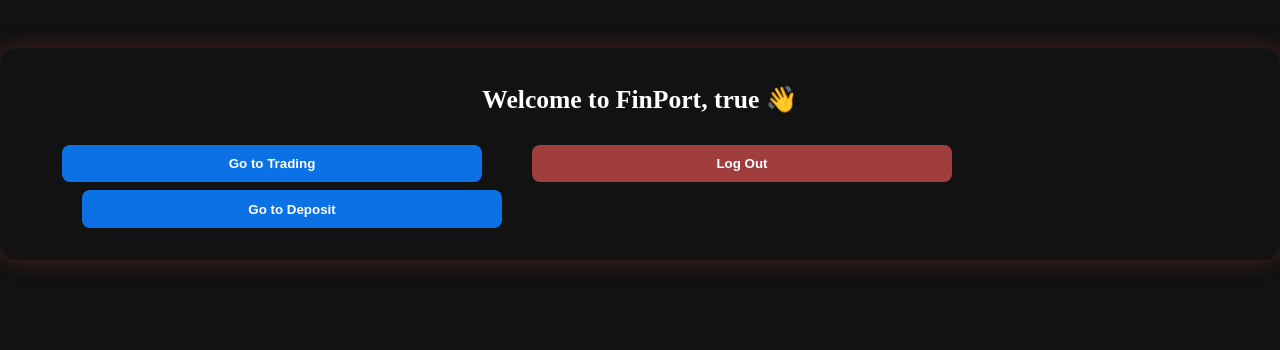
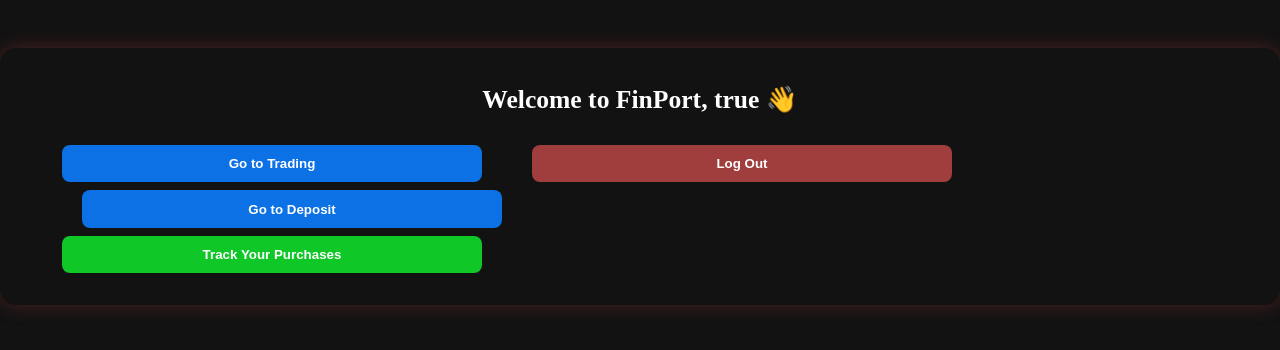
Before and after one commit to UmerAhmad11/FinPort, a React (Vite) app in the folder frontend/: page /frontpage in a window 1280 px wide. Shown: the top 350 px of the page. Built offline with nearby package versions, Linux system fonts and the light colour scheme; sample sign-in values are in the browser's storage.

Commit message:
Purchases Page Added

```diff
--- a/frontend/src/App.css
+++ b/frontend/src/App.css
@@ -234,6 +234,24 @@
   background-color: #0a35c2;
 }
 
+.goto-purchases-button {
+  margin-top: 0.5rem;
+  padding: 0.7rem;
+  margin-left: 30px;
+  width: 420px;
+  background-color: #10c728; /* Slightly different than submit */
+  border: none;
+  border-radius: 8px;
+  color: white;
+  font-weight: bold;
+  cursor: alias; /*should use pointer instead but welp*/
+  transition: background-color 0.3s ease;
+}
+
+.goto-purchases-button:hover {
+  background-color: #0c632c;
+}
+
 .goto-frontpage-button {
   margin-top: 0.5rem;
   padding: 0.7rem;
--- a/frontend/src/App.jsx
+++ b/frontend/src/App.jsx
@@ -37,7 +37,7 @@
           }
         />
         <Route
-          path="/purchase_tracker"
+          path="/purchases"
           element={
             <ProtectedRoute>
               <PurchaseTracker />
--- a/frontend/src/FrontPage.jsx
+++ b/frontend/src/FrontPage.jsx
@@ -45,6 +45,16 @@
 
             </div>
 
+            <div classname="goto-purchases">
+                <button
+                    type="button"
+                    className="goto-purchases-button"
+                    onClick={() => navigate('/purchases')}
+                >
+                    Track Your Purchases
+                </button>
+            </div>
+
 
         </div>
     )
--- a/frontend/src/PurchaseTracker.jsx
+++ b/frontend/src/PurchaseTracker.jsx
@@ -4,6 +4,8 @@
 
 function PurchaseTracker() {
 
+    const [mode] = useState('purchases');
+
 }
 
 export default PurchaseTracker;
```
